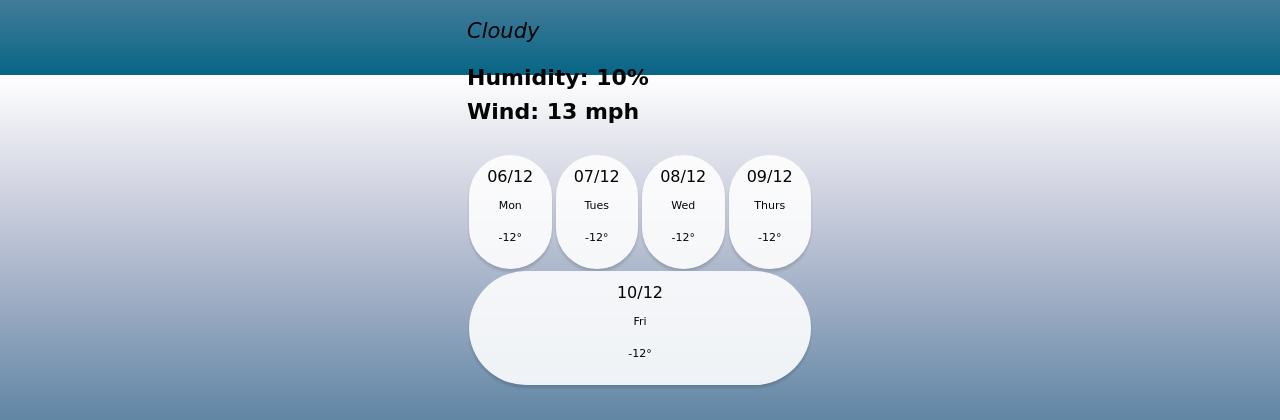
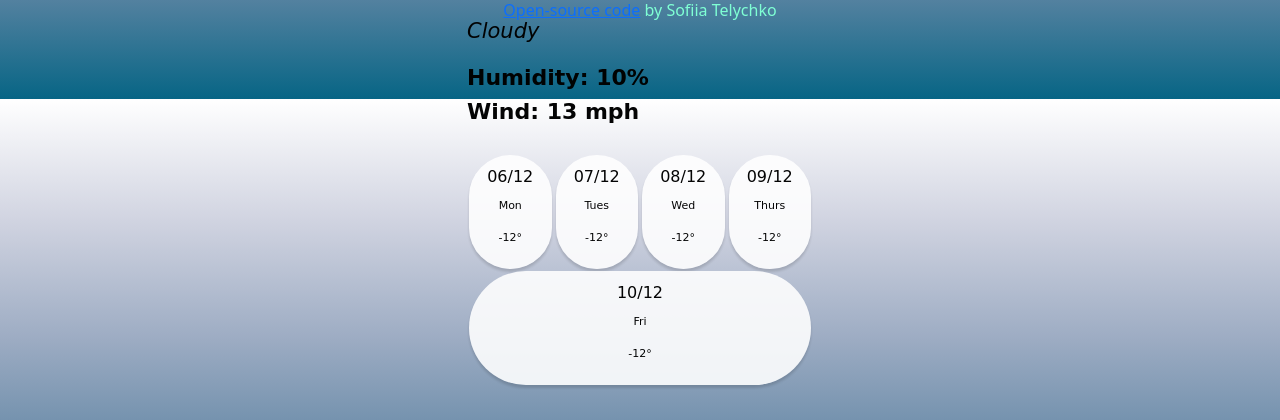
Before and after one commit to RoGreen19/Weather-App-Final-Project, a plain HTML site: page index.html in a window 1280 px wide. Shown: the part 380-800 px from the top of the page. Drawn offline with nearby package versions, Linux system fonts and the light colour scheme; a web font is replaced by a local one.

Commit message:
Add code source

```diff
--- a/index.html
+++ b/index.html
@@ -75,6 +75,8 @@
         </div>
       </div>
     </div>
+       <p class="code-source"><a href="https://tubular-beignet-9d4d5b.netlify.app/">Open-source code</a>
+      by Sofiia Telychko</p>
     <script src="scr/app.js"></script>
   </body>
 </html>
--- a/scr/styleFP.css
+++ b/scr/styleFP.css
@@ -105,3 +105,8 @@ body {
   padding: 12px;
   margin: 2px;
 }
+
+.code-source {
+  text-align: center;
+  color: aquamarine;
+}
```
